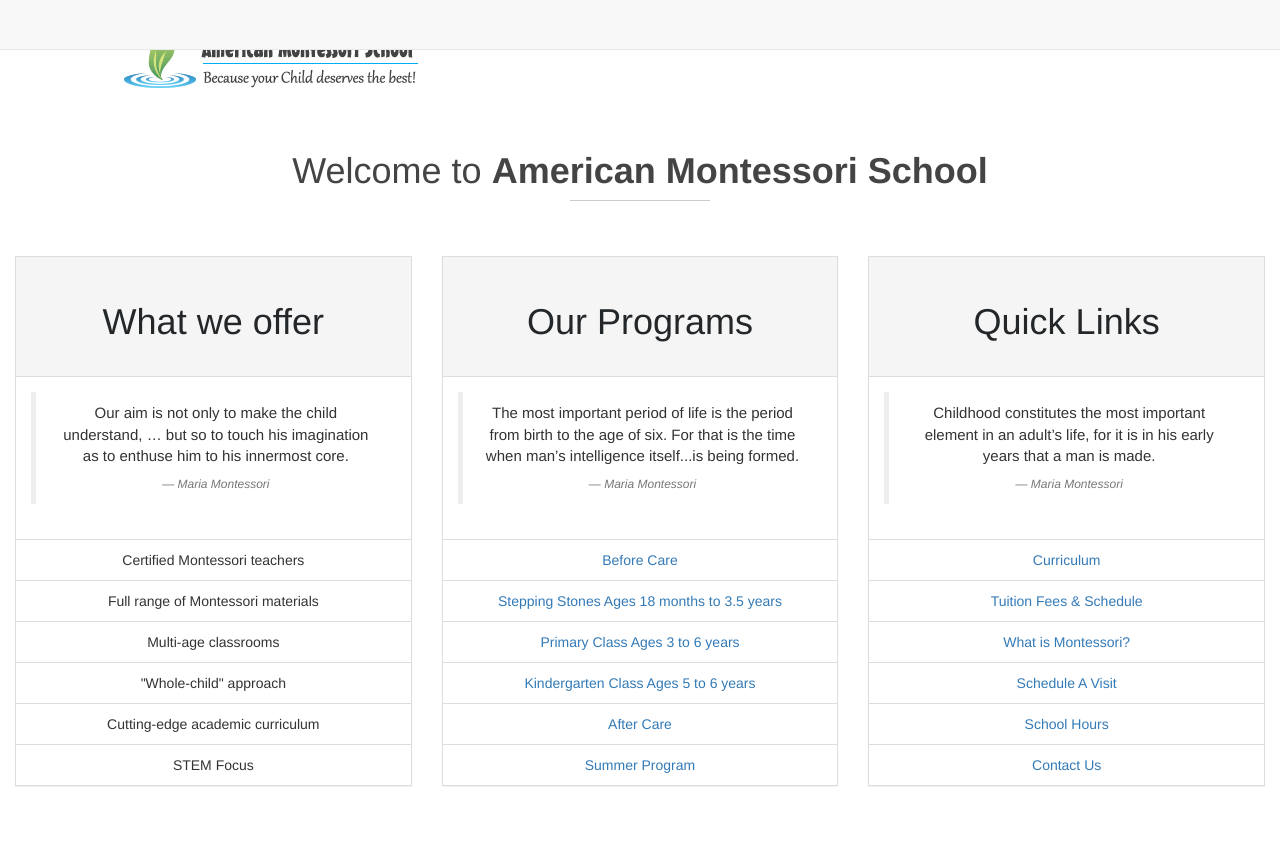
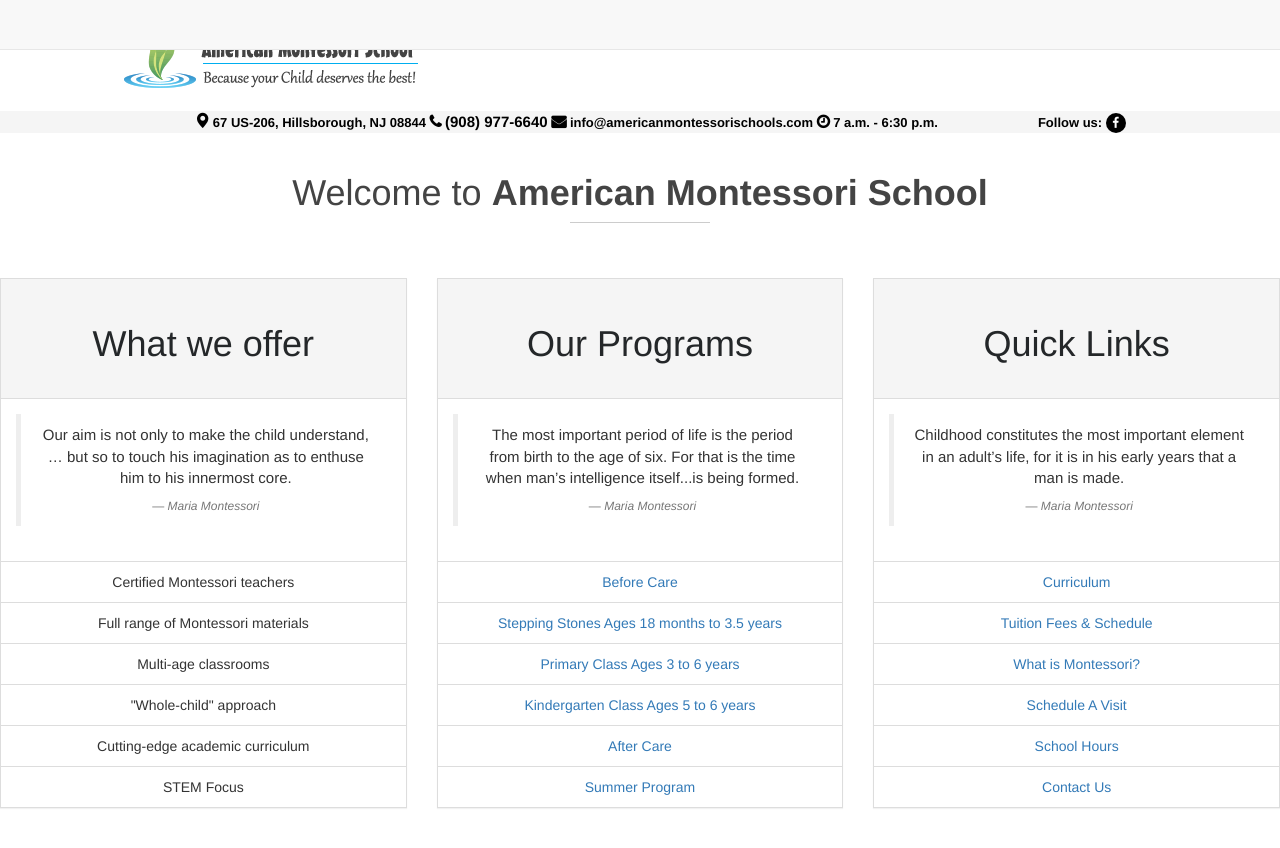
Before and after one commit to americanmontessorischools/americanmontessorischools.github.io, a Jekyll site: the page built from index.html, in a window 1280 px wide and 900 px high. Shown: the top 848 px of the window. Built offline with Jekyll 4.4.1, drawn with Linux system fonts in a browser that asks for light colours; nearby versions of some CDN libraries.

Commit message:
Update index.html

```diff
--- a/index.html
+++ b/index.html
@@ -46,6 +46,44 @@
 
 </div>
 -->
+
+  <div class="row">
+      <div class="col-md-12 topbar">
+        <ul>
+            <li>
+              <span class="fa-sm">
+                <i class="glyphicon glyphicon-map-marker phone_hdr"></i>
+              </span>
+                <a href="https://goo.gl/maps/GEUhbKTsMCF2" target="_blank"><strong>67 US-206, Hillsborough, NJ 08844</strong></a>&nbsp
+            </li>
+            <li>
+              <span class="fa-sm">
+                <i class="fa fa-phone phone_hdr"></i>
+                <a class="phone_hdr" href="tel:+19089776640">(908) 977-6640</a>&nbsp
+              </span>
+            </li>
+            <li>
+              <span class="fa-sm">
+                <i class="fa fa-envelope phone_hdr"></i>
+              </span>
+                <a href="mailto:info@americanmontessorischools.com?Subject=Hello" target="_top"><strong>info@americanmontessorischools.com</strong></a>&nbsp
+            </li>
+            <li>
+              <span class="fa-sm">
+                <i class="fa fa-clock-o phone_hdr"></i>
+              </span>
+              <a><strong>7 a.m. - 6:30 p.m.</strong></a>
+            </li>
+            <li class="social socialshift">
+              <strong>Follow us:</strong>
+              <a href="https://www.facebook.com/AmericanMontessoriSchools" target="_blank">
+                <i class="fa fa-facebook" aria-hidden="true"></i>
+              </a>
+            </li>
+        </ul>
+</div>
+
+
 
     <section class="section-items home-intro">
         <div class="container-fluid">
```
